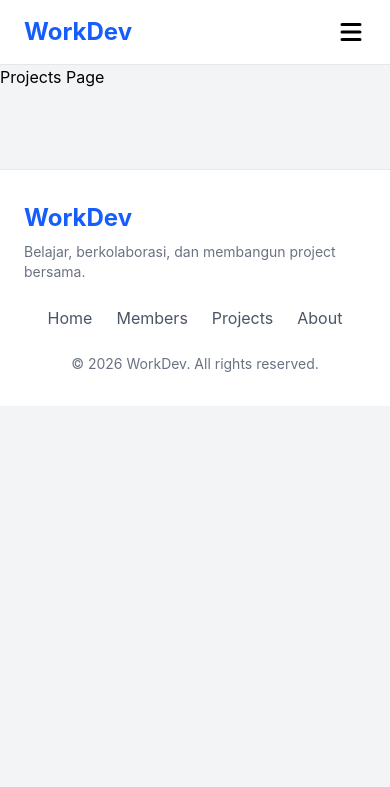
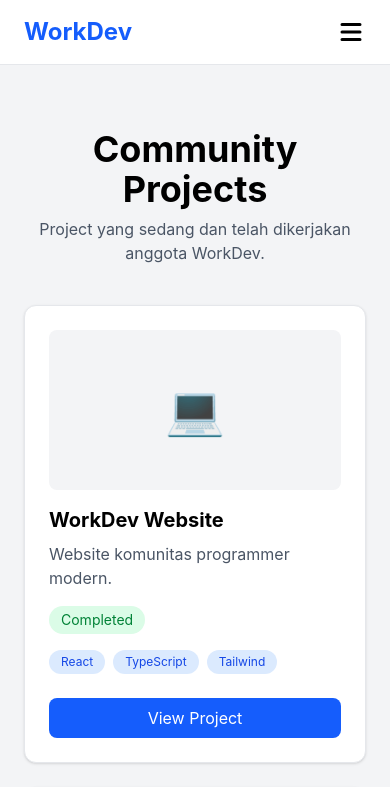
Before and after one commit to Squarepants23/WorkDev, a React (Vite) app in the folder client/: page /projects in a window 390 px wide. Shown: the top 787 px of the page. Built offline with nearby package versions, Linux system fonts and the light colour scheme.

Commit message:
feat(frontend): add responsive projects page with project card

```diff
--- /dev/null
+++ b/client/src/components/ProjectCard/ProjectCard.tsx
@@ -0,0 +1,48 @@
+type ProjectCardProps = {
+  title: string;
+  description: string;
+  status: string;
+  techStack: string[];
+};
+
+function ProjectCard({
+  title,
+  description,
+  status,
+  techStack,
+}: ProjectCardProps) {
+  return (
+    <div className="rounded-xl border border-gray-200 bg-white p-6 shadow-sm transition hover:shadow-md">
+      <div className="mb-4 flex h-40 items-center justify-center rounded-lg bg-gray-100 text-5xl">
+        💻
+      </div>
+
+      <h3 className="text-xl font-bold">{title}</h3>
+
+      <p className="mt-2 text-gray-600">
+        {description}
+      </p>
+
+      <span className="mt-4 inline-block rounded-full bg-green-100 px-3 py-1 text-sm text-green-700">
+        {status}
+      </span>
+
+      <div className="mt-4 flex flex-wrap gap-2">
+        {techStack.map((tech) => (
+          <span
+            key={tech}
+            className="rounded-full bg-blue-100 px-3 py-1 text-xs text-blue-700"
+          >
+            {tech}
+          </span>
+        ))}
+      </div>
+
+      <button className="mt-6 w-full rounded-lg bg-blue-600 py-2 text-white transition hover:bg-blue-700">
+        View Project
+      </button>
+    </div>
+  );
+}
+
+export default ProjectCard;
--- a/client/src/pages/ProjectsPage.tsx
+++ b/client/src/pages/ProjectsPage.tsx
@@ -1,5 +1,56 @@
+import Container from "../components/Container/Container";
+import ProjectCard from "../components/ProjectCard/ProjectCard";
+
 function ProjectsPage() {
-  return <h1>Projects Page</h1>;
+  const projects = [
+    {
+      id: 1,
+      title: "WorkDev Website",
+      description: "Website komunitas programmer modern.",
+      status: "Completed",
+      techStack: ["React", "TypeScript", "Tailwind"],
+    },
+    {
+      id: 2,
+      title: "Task Management App",
+      description: "Aplikasi manajemen tugas berbasis web.",
+      status: "Ongoing",
+      techStack: ["React", "Node.js", "Express"],
+    },
+    {
+      id: 3,
+      title: "Portfolio Platform",
+      description: "Platform portfolio untuk developer.",
+      status: "Planning",
+      techStack: ["Next.js", "Tailwind"],
+    },
+  ];
+
+  return (
+    <Container>
+      <section className="py-16">
+        <h1 className="mb-2 text-center text-4xl font-bold">
+          Community Projects
+        </h1>
+
+        <p className="mb-10 text-center text-gray-600">
+          Project yang sedang dan telah dikerjakan anggota WorkDev.
+        </p>
+
+        <div className="grid gap-6 sm:grid-cols-2 lg:grid-cols-3">
+          {projects.map((project) => (
+            <ProjectCard
+              key={project.id}
+              title={project.title}
+              description={project.description}
+              status={project.status}
+              techStack={project.techStack}
+            />
+          ))}
+        </div>
+      </section>
+    </Container>
+  );
 }
 
 export default ProjectsPage;
```
